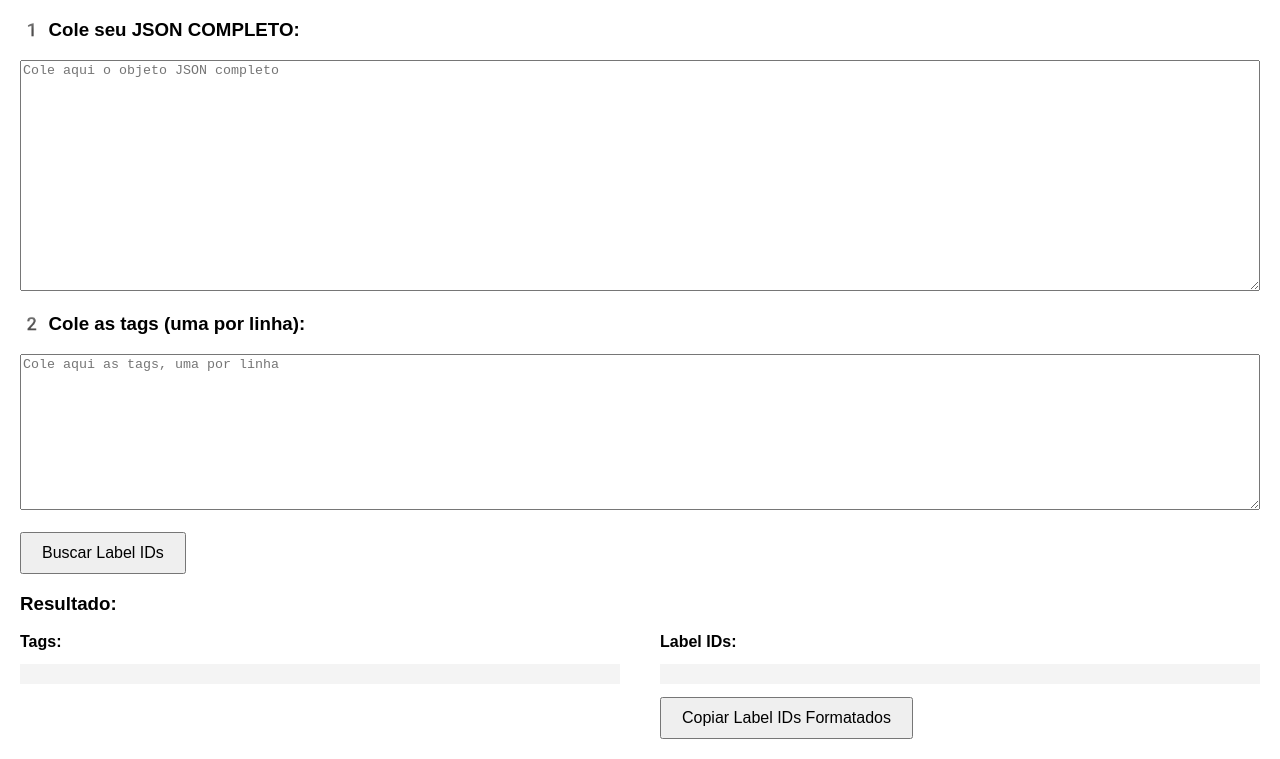
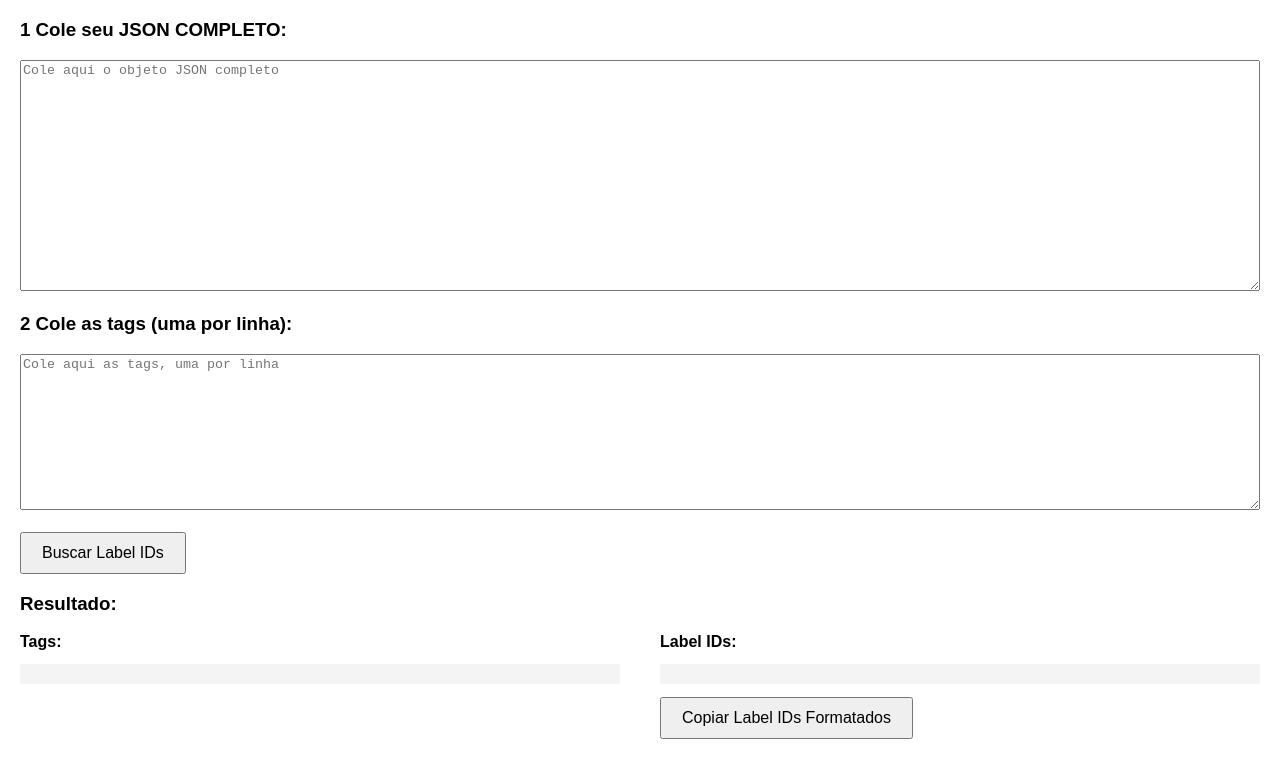
Before and after one commit to srkayrez/Pegar-label-id, a plain HTML site: page Index.html in a window 1280 px wide. Shown: the part 61-820 px from the top of the page. Drawn offline with Linux system fonts and the light colour scheme.

Commit message:
Update Index.html

```diff
--- a/Index.html
+++ b/Index.html
@@ -34,10 +34,10 @@
 <body>
   <h1>Buscar LabelID</h1>
 
-  <h3>1️ Cole seu JSON COMPLETO:</h3>
+  <h3>1 Cole seu JSON COMPLETO:</h3>
   <textarea id="jsonInput" rows="15" placeholder='Cole aqui o objeto JSON completo'></textarea>
 
-  <h3>2️ Cole as tags (uma por linha):</h3>
+  <h3>2 Cole as tags (uma por linha):</h3>
   <textarea id="tagsInput" rows="10" placeholder='Cole aqui as tags, uma por linha'></textarea>
 
   <br><br>
```
